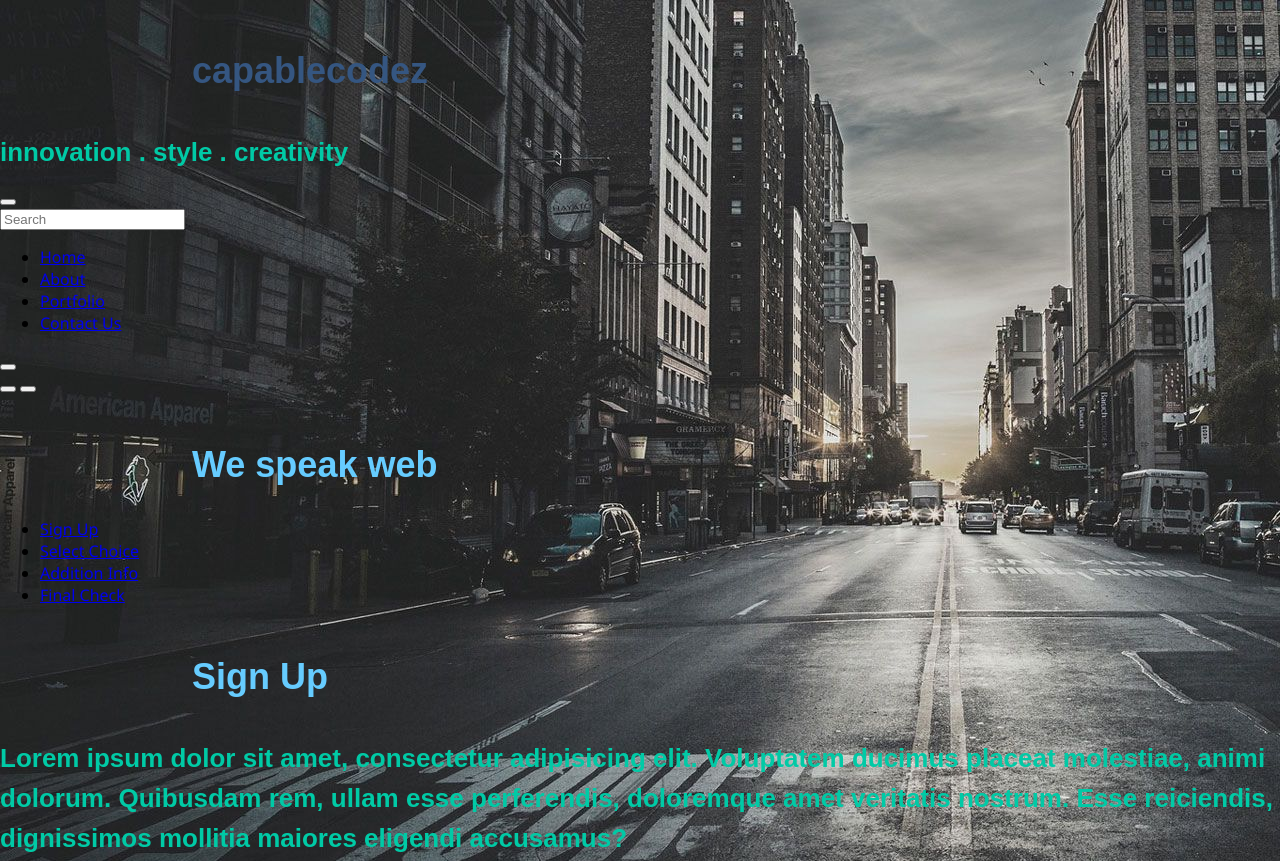
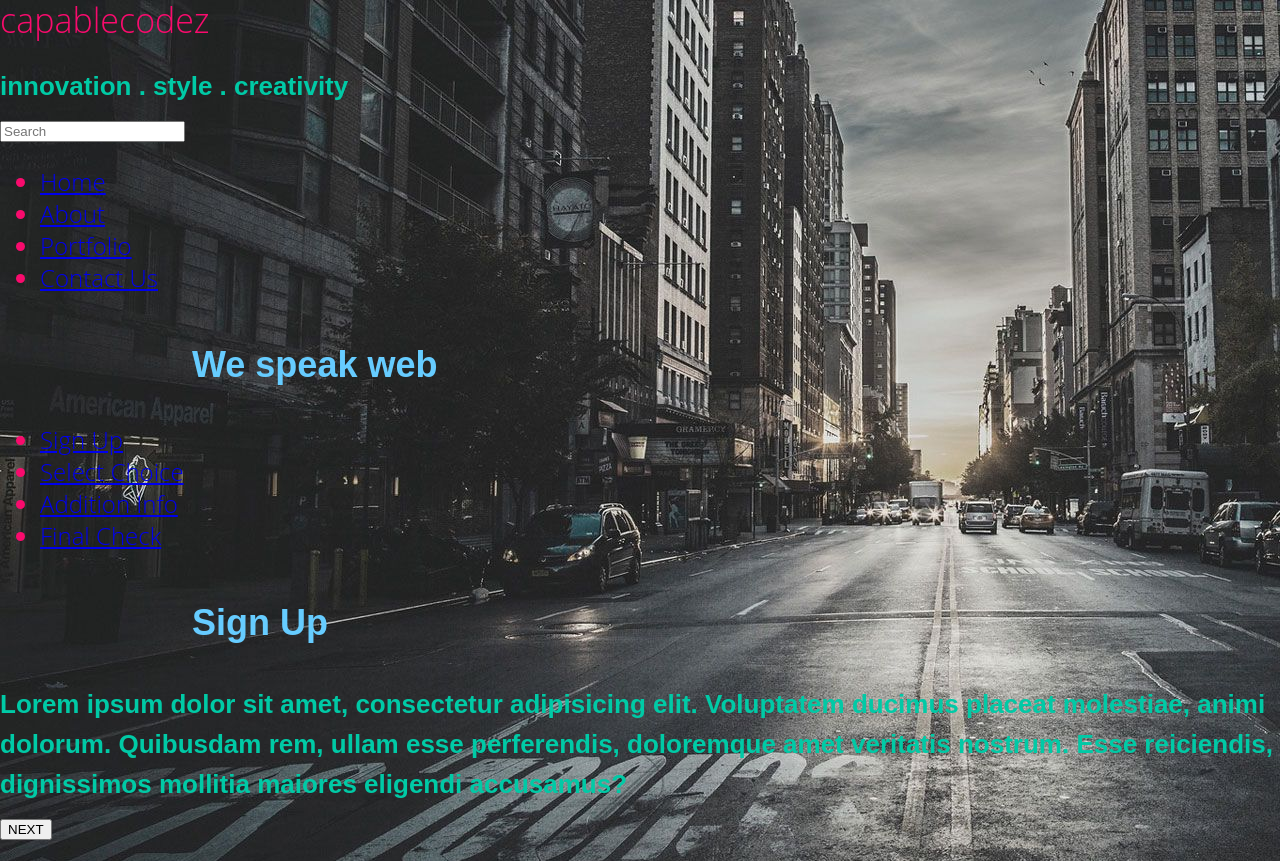
Before and after one commit to eyo-omat/LabsDay3, a plain HTML site: page HTMLCSS/index.html in a window 1280 px wide. Shown: the top 861 px of the page. Drawn offline with Linux system fonts and the light colour scheme.

Commit message:
refined css

```diff
--- a/HTMLCSS/_css/style.css
+++ b/HTMLCSS/_css/style.css
@@ -26,14 +26,7 @@ h2 {
 }
 
 h3 {
-    margin: 1em 0 0.5em 0;
-	font-weight: 600;
-	font-family: 'Titillium Web', sans-serif;
-	position: relative;
-	font-size: 36px;
-	line-height: 40px;
-	padding: 15px 15px 15px 15%;
-	color: #355681;
+    color: #F90B6D; font-family: 'Open Sans', sans-serif; font-size: 34px; font-weight: 300; line-height: 40px; margin: 0 0 16px;
 }
 
 h4 {
@@ -50,3 +43,5 @@ p {
 	font-family: 'Josefin Sans', sans-serif;
 
 }
+
+nav { color: #F90B6D; font-family: 'Open Sans', sans-serif; font-size: 24px; font-weight: 300; line-height: 32px; margin: 0 0 14px; }
--- a/HTMLCSS/index.html
+++ b/HTMLCSS/index.html
@@ -24,7 +24,6 @@
 
 
 		<form action="#" class="">
-			<button class=""><i class=""></i></button>
 			<div class="">
 				<input type="search" placeholder="Search" />
 			</div>
@@ -39,21 +38,15 @@
 					<div class=""></div>
 				</div>
 
-				<nav class="">
+				<nav class="nav">
 					<ul>
 						<li><a href="#"><span>Home</span><i class=""></i></a></li>
 						<li><a href="#"><span>About</span><i class=""></i></a></li>
 						<li><a href="#"><span>Portfolio</span><i class=""></i></a></li>
 						<li><a href="#"><span>Contact Us</span><i class=""></i></a></li>
 					</ul>
-
-					<button class=""><i class=""></i></button>
 				</nav>
 
-				<div class="">
-					<button ><i class=""></i></button><!-- Nav Toggle Button -->
-					<button ></i></button><!-- Nav Toggle Button -->
-				</div>
 			</div>
 		</header>
 
@@ -66,7 +59,7 @@
 
 		<div class="">
 		<div class="">
-			<nav class="">
+			<nav class="nav">
 				<ul>
 					<li><a href="#signUp" >Sign Up</a></li>
 					<li><a href="#choice">Select Choice</a></li>
```
